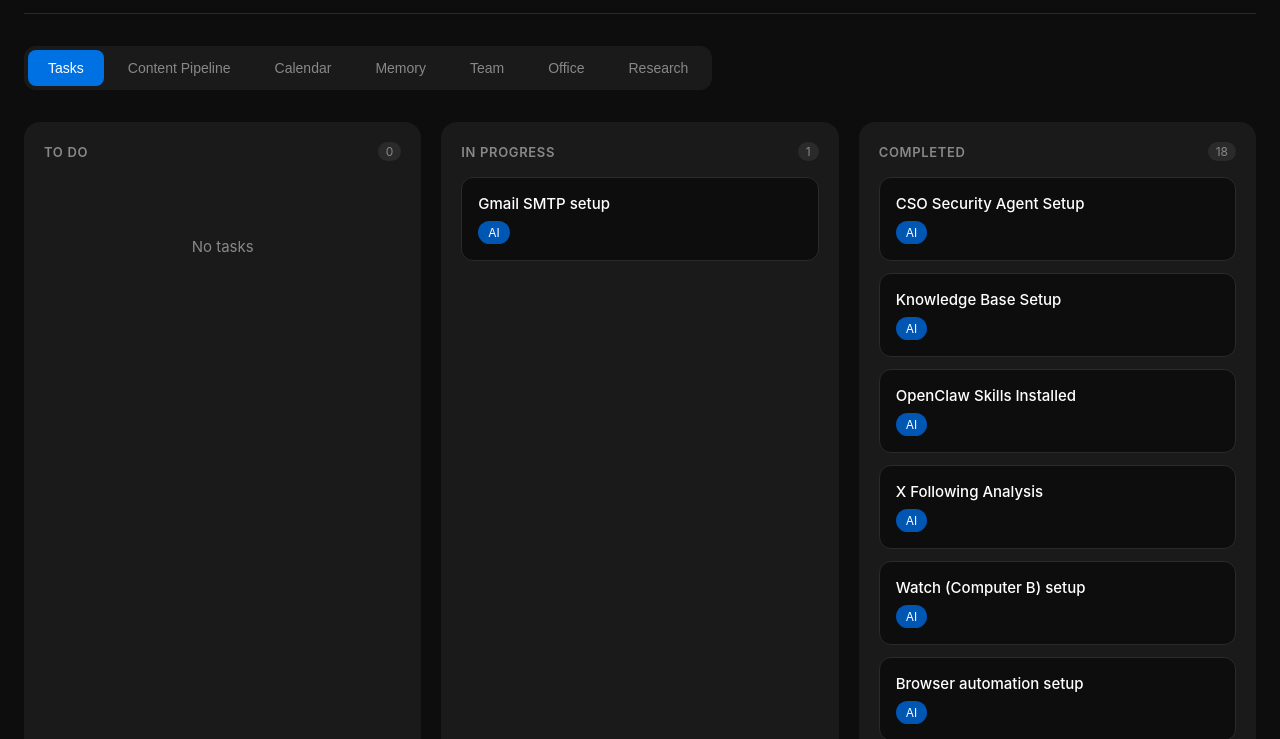
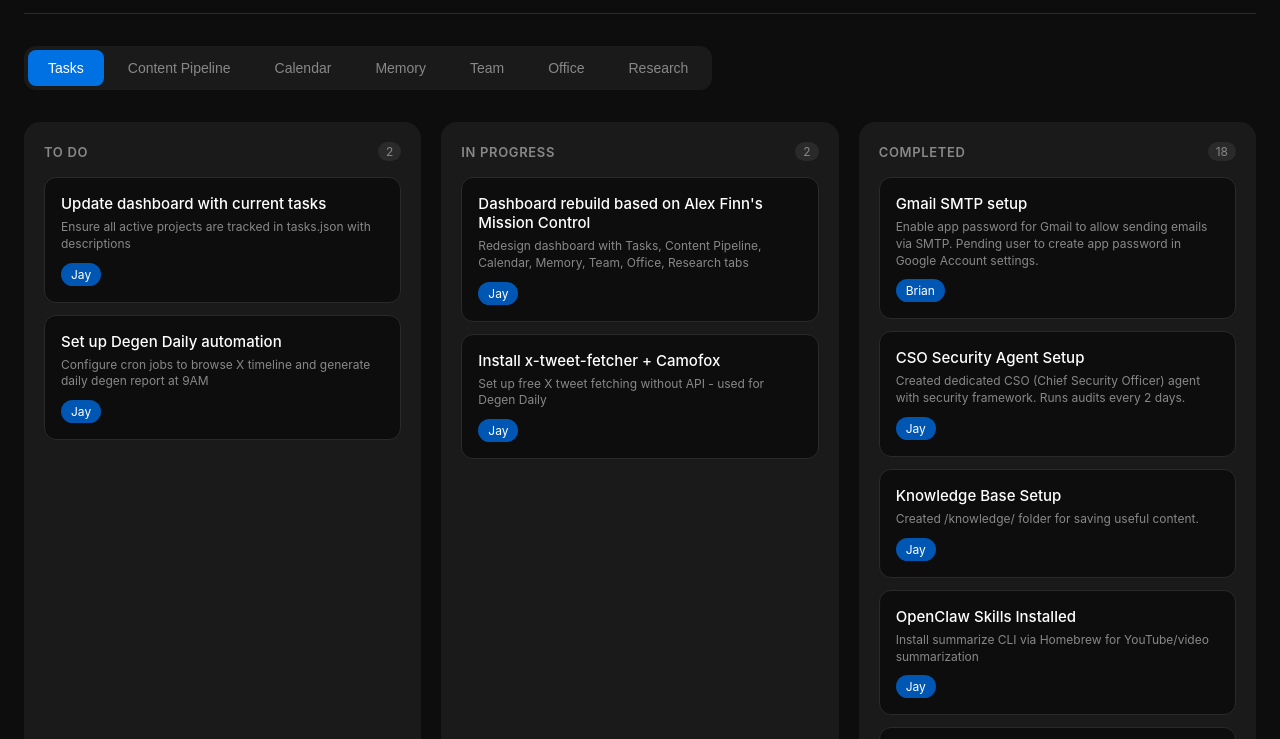
Before and after one commit to 0xjaywander/nars-dashboard, a website: page dashboard.html in a window 1280 px wide. Shown: the part 61-800 px from the top of the page. Drawn offline with Linux system fonts and the light colour scheme.

Commit message:
Add task descriptions and assignees, update dashboard to show them

```diff
--- a/dashboard.html
+++ b/dashboard.html
@@ -153,7 +153,14 @@
         .task-title {
             font-size: 15px;
             font-weight: 500;
-            margin-bottom: 8px;
+            margin-bottom: 6px;
+        }
+
+        .task-desc {
+            font-size: 12px;
+            color: var(--text-secondary);
+            margin-bottom: 10px;
+            line-height: 1.4;
         }
 
         .task-meta {
@@ -678,9 +685,9 @@
                 const renderTask = (t) => `
                     <div class="task-card">
                         <div class="task-title">${t.title}</div>
+                        ${t.description ? `<div class="task-desc">${t.description}</div>` : ''}
                         <div class="task-meta">
-                            <span class="task-assignee">${t.assignee || 'AI'}</span>
-                            <span class="task-time">${t.time || ''}</span>
+                            <span class="task-assignee">${t.assignee || 'Brian'}</span>
                         </div>
                     </div>
                 `;
--- a/tasks.json
+++ b/tasks.json
@@ -1,123 +1,163 @@
 {
-  "lastUpdated": "2026-02-17T10:00:00Z",
+  "lastUpdated": "2026-02-19T04:08:00Z",
   "tasks": {
-    "notStarted": [],
+    "notStarted": [
+      {
+        "id": "22",
+        "title": "Update dashboard with current tasks",
+        "description": "Ensure all active projects are tracked in tasks.json with descriptions",
+        "assignee": "Jay",
+        "created": "2026-02-19"
+      },
+      {
+        "id": "21",
+        "title": "Set up Degen Daily automation",
+        "description": "Configure cron jobs to browse X timeline and generate daily degen report at 9AM",
+        "assignee": "Jay",
+        "created": "2026-02-19"
+      }
+    ],
     "inProgress": [
+      {
+        "id": "20",
+        "title": "Dashboard rebuild based on Alex Finn's Mission Control",
+        "description": "Redesign dashboard with Tasks, Content Pipeline, Calendar, Memory, Team, Office, Research tabs",
+        "assignee": "Jay",
+        "since": "2026-02-19"
+      },
+      {
+        "id": "19",
+        "title": "Install x-tweet-fetcher + Camofox",
+        "description": "Set up free X tweet fetching without API - used for Degen Daily",
+        "assignee": "Jay",
+        "since": "2026-02-19"
+      }
+    ],
+    "completed": [
       {
         "id": "18",
         "title": "Gmail SMTP setup",
         "description": "Enable app password for Gmail to allow sending emails via SMTP. Pending user to create app password in Google Account settings.",
-        "since": "2026-02-17",
-        "priority": "medium"
-      }
-    ],
-    "completed": [
+        "assignee": "Brian",
+        "completedDate": "2026-02-17"
+      },
       {
         "id": "17",
         "title": "CSO Security Agent Setup",
         "description": "Created dedicated CSO (Chief Security Officer) agent with security framework. Runs audits every 2 days.",
+        "assignee": "Jay",
         "completedDate": "2026-02-17"
       },
       {
         "id": "16",
         "title": "Knowledge Base Setup",
-        "description": "Created /knowledge/ folder for saving useful content. Convents: add 'save' to prompt to save content.",
+        "description": "Created /knowledge/ folder for saving useful content.",
+        "assignee": "Jay",
         "completedDate": "2026-02-17"
       },
       {
         "id": "15",
         "title": "OpenClaw Skills Installed",
         "description": "Install summarize CLI via Homebrew for YouTube/video summarization",
+        "assignee": "Jay",
         "completedDate": "2026-02-17"
       },
       {
         "id": "14",
         "title": "X Following Analysis",
         "description": "Analyzed @bchan8938 vs @0xjaywander following - found all 663 already followed. No action needed.",
+        "assignee": "Jay",
         "completedDate": "2026-02-17"
       },
       {
         "id": "13",
         "title": "Watch (Computer B) setup",
         "description": "Set up OpenClaw on Watch MacBook - Chrome browser, launchd service, crypto news cron, GitHub push configured",
+        "assignee": "Jay",
         "completedDate": "2026-02-16"
       },
       {
         "id": "12",
         "title": "Browser automation setup",
         "description": "Configure Chrome extension relay and local Chromium - now on Watch",
+        "assignee": "Jay",
         "completedDate": "2026-02-16"
       },
       {
-        "id": "3b",
+        "id": "11",
         "title": "Crypto news Telegram fix",
         "description": "Fixed cron delivery issue - added chat_id 5127620137",
-        "completedDate": "2026-02-15"
-      },
-      {
-        "id": "1",
-        "title": "X browser automation",
-        "description": "xvfb installed - can fetch X posts via headless browser on VPS",
+        "assignee": "Jay",
         "completedDate": "2026-02-15"
       },
       {
         "id": "10",
+        "title": "X browser automation",
+        "description": "xvfb installed - can fetch X posts via headless browser on VPS",
+        "assignee": "Jay",
+        "completedDate": "2026-02-15"
+      },
+      {
+        "id": "9",
         "title": "Summarize CLI installation",
         "description": "Install @steipete/summarize for YouTube/video transcription",
+        "assignee": "Jay",
         "completedDate": "2026-02-14"
       },
       {
         "id": "8",
         "title": "Multi-agent research workflow",
         "description": "Set up main agent spawning research agent with evaluation loop",
+        "assignee": "Jay",
         "completedDate": "2026-02-13"
       },
       {
-        "id": "9",
+        "id": "7",
         "title": "Research quality criteria",
         "description": "Document quality thresholds and iteration workflow",
+        "assignee": "Jay",
         "completedDate": "2026-02-13"
       },
       {
-        "id": "11",
+        "id": "6",
         "title": "Daily journal workflow",
         "description": "Cron job creates journal entries at 9AM HKT",
+        "assignee": "Jay",
         "completedDate": "2026-02-12"
       },
       {
-        "id": "6",
+        "id": "5",
         "title": "Auto Dashboard Update System",
         "description": "Cron job runs daily at 9AM HKT, updates dashboard via GitHub/Vercel",
+        "assignee": "Jay",
         "completedDate": "2026-02-12"
       },
       {
-        "id": "7",
+        "id": "4",
         "title": "Management Dashboard",
         "description": "Create visual dashboard at nars-dashboard.vercel.app",
+        "assignee": "Jay",
         "completedDate": "2026-02-11"
       },
       {
         "id": "3",
         "title": "Daily RSS crypto news",
         "description": "9AM HKT automated crypto news digest via RSS feeds (6 sources) - now on Watch",
+        "assignee": "Jay",
         "completedDate": "2026-02-11"
       },
       {
         "id": "2",
         "title": "Telegram channel setup",
         "description": "Configure OpenClaw to receive messages via Telegram",
+        "assignee": "Jay",
         "completedDate": "2026-02-10"
       },
       {
-        "id": "4",
+        "id": "1",
         "title": "X Research skill installation",
         "description": "Install x-research skill for Twitter API access",
-        "completedDate": "2026-02-10"
-      },
-      {
-        "id": "5",
-        "title": "Gateway token configuration",
-        "description": "Configure MiniMax Portal OAuth for OpenClaw",
+        "assignee": "Jay",
         "completedDate": "2026-02-10"
       }
     ]
```
